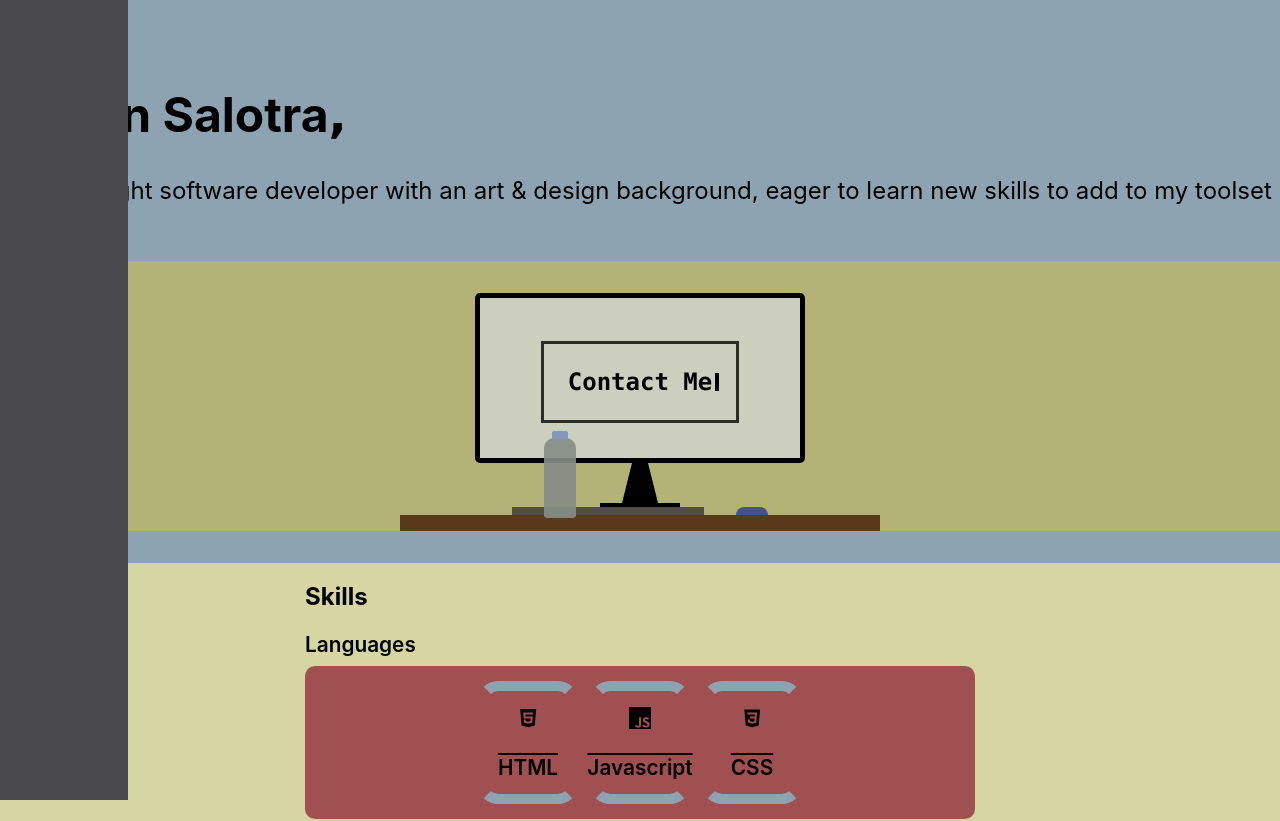
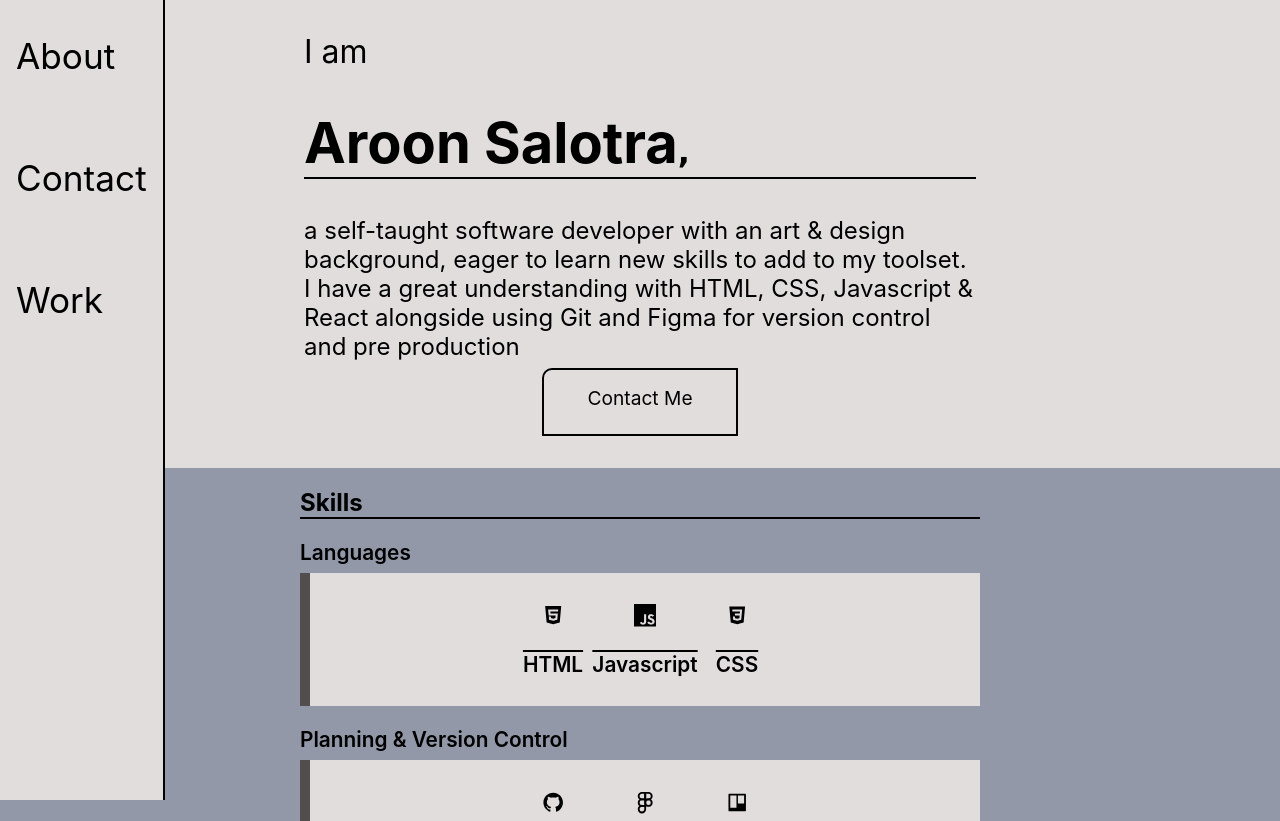
Before and after one commit to AroonSalotra/portfolio-website, a React (Create React App) app: page /contact in a window 1280 px wide. Shown: the top 821 px of the page. Built offline with nearby package versions, Linux system fonts and the light colour scheme.

Commit message:
layout design remade

```diff
--- a/src/About.jsx
+++ b/src/About.jsx
@@ -5,7 +5,7 @@ import Icons3 from "./Icons3";
 const About = () => {
     return (
         <div className="about-container">
-            <h2 className="text-left">Skills</h2>
+            <h2 className="sub-title">Skills</h2>
             <p>Languages</p>
             <Icons1 />
             <p>Planning & Version Control</p>
--- a/src/App.css
+++ b/src/App.css
@@ -1,9 +1,13 @@
 :root {
-  --clr-b: rgb(160, 80, 80);
+  /* --clr-b: rgb(160, 80, 80);
   --clr-a: rgb(141, 163, 177);
 
-  --clr-code-bg: rgb(182, 88, 88);
-  --clr-code-hl: rgb(87, 86, 86);
+  --clr-code-b: rgb(211, 185, 185);
+  --clr-code-hl: rgb(87, 86, 86); */
+
+
+  --clr-code-a: rgb(226, 221, 221);
+  --clr-code-b: rgb(146, 152, 168);
 }
 
 *, *::after *::before {
@@ -26,28 +30,44 @@ body {
   /* background: rgb(150, 143, 143); */
   /* margin: 0;
   padding: 0; */
-  text-align: center;
+  /* text-align: center; */
   font-family: -apple-system, BlinkMacSystemFont, 'Segoe UI', 'Roboto', 'Oxygen',
     'Ubuntu', 'Cantarell', 'Fira Sans', 'Droid Sans', 'Helvetica Neue',
     sans-serif;
+
+
   -webkit-font-smoothing: antialiased;
   -moz-osx-font-smoothing: grayscale;
-  background-color: rgb(214, 213, 164);
+  /* background-color: rgb(214, 213, 164); */
+  background: var(--clr-code-b);
 }
 
-.background-container {
+p, h1, h2, h3, h4 {
+  text-align: left;
 }
+
+.background-container {}
 
 .text-padding-s {
   /* width: 40rem; */
-  max-width: 40;
+  max-width: 42rem;
   margin: auto;
-  text-align: left;
-  padding-bottom: 2rem;
+  /* text-align: left; */
+  /* padding-bottom: 2rem; */
+  height: 23rem;
+}
+
+.text-padding-s :nth-child(1) {
+  font-size: 2rem;
+}
+
+.text-padding-s :nth-child(2) {
+  font-size: 3.5rem;
+  border-bottom: 2px solid black;
 }
 
 .intro-container {
-  background-color: var(--clr-a);
+  /* border-bottom: 3px solid rgb(3, 3, 3); */
 }
 
 .intro-content {
@@ -55,19 +75,18 @@ body {
   flex-direction: column;
   padding-bottom: 2rem;
   font-size: 1.5rem;
+  background: var(--clr-code-a);
 }
-
 
 .skills-container {
   display: flex;
   column-gap: .75rem;
   padding: 15px;
-  font-size: 1.5rem;
-  background: var(--clr-b);
+  background: var(--clr-code-a);
   justify-content: center;
   width: 40rem;
   margin: auto;
-  border-radius: 10px;
+  border-left: 10px solid rgb(82, 78, 78);
 }
 
 .skills-content {
@@ -75,23 +94,16 @@ body {
   flex-direction: column;
   align-items: center;
   padding-top: 1rem;
-  border-left: 10px solid transparent;
-  border-right: 10px solid transparent;
-  border-bottom: 10px solid var(--clr-a);
-  border-top: 10px solid var(--clr-a);
   border-radius: 20px;
   width: 5rem;
   font-size: 1.4rem;
 }
-
 
 .skills-content p {
   font-weight: 500;
   padding: 5px;
   text-decoration: overline 2px;
 }
-
-
 
 .emphasise-text {
   font-size: 3rem;
@@ -100,14 +112,30 @@ body {
 }
 
 .btn {
-  height: 4rem;
+  height: 3rem;
   width: 12rem;
-  background: var(--clr-a);
-  border: 3px solid rgb(17, 16, 16);
-  /* border-radius: 5px; */
+  /* border: 2px solid rgb(17, 16, 16); */
+  /* background: rgb(117, 113, 113); */
+  /* background: var(--clr-code-b); */
+  border: 2px solid black;
+  border-top-left-radius: 10px;
+  /* border-left: 7px solid black; */
   margin: auto;
+  /* margin-top: 3rem; */
   cursor: pointer;
 }
+
+.btn:hover {
+  background: rgb(174, 201, 166);
+}
+
+.btn, code {
+  padding-top: 1rem;
+}
+
+.btn:hover {}
+
+.contact-container {}
 
 .contact {
   position: absolute;
@@ -115,7 +143,7 @@ body {
   width: 12rem;
   font-weight: 600;
   font-family: source-code-pro, Menlo, Monaco, Consolas, 'Courier New',
-  monospace;
+    monospace;
   cursor: pointer;
   border: 3px solid rgba(5, 5, 5, 0.808);
 }
@@ -134,7 +162,7 @@ body {
   /* border: 3px solid black; */
   width: max-content;
   margin: auto;
-  text-align: left;
+  /* text-align: left; */
 }
 
 .about-container p {
@@ -144,20 +172,46 @@ body {
 }
 
 .sidebar {
-  width: 8rem;
-  background: rgb(74, 74, 78);
+  width: fit-content;
+  padding-right: 1rem;
+  background: var(--clr-code-a);
   height: 100vh;
   position: fixed;
+  border-right: 2px solid black;
 }
 
-.text-left {}
+.sidebar ul {
+  list-style: none;
+  font-size: 2.2rem;
+  padding-left: 1rem;
+  display: flex;
+  flex-direction: column;
+  gap: 5rem;
+}
+
+.sidebar ul li {
+  cursor: pointer;
+}
+
+.sub-title {
+  border-bottom: 2px solid black;
+  /* width: 15rem; */
+}
+
+.work-container {
+  height: 20rem;
+  background: var(--clr-code-a);
+  /* width: 50rem; */
+  margin: auto;
+  margin-top: 2rem;
+}
 
 .monitor-container {
   padding-top: 2rem;
   display: flex;
   flex-direction: column;
   align-items: center;
-  background: rgb(179, 179, 120);
+  /* background: rgb(179, 179, 120); */
 }
 
 .monitor-container>div {
@@ -203,7 +257,7 @@ body {
   height: 9.6rem;
   border-left: 30px solid var(--clr-code-hl);
   border-top: 7px solid var(--clr-code-hl);
-  background: var(--clr-code-bg);
+  background: var(--clr-code-b);
 }
 
 .screen-b-window {
@@ -212,7 +266,6 @@ body {
   background: rgb(212, 211, 197);
   border-top: 7px solid green;
 }
-
 
 .monitor-stand-b {
   width: 5rem;
--- a/src/App.js
+++ b/src/App.js
@@ -5,6 +5,7 @@ import Monitor from './Monitor';
 import About from "./About"
 import Sidebar from './Sidebar';
 import "./Responsive.css"
+import Work from './Work';
 
 
 function App() {
@@ -15,6 +16,7 @@ function App() {
       {/* <Monitor /> */}
       <About />
       {/* <Background /> */}
+      <Work />
     </div>
   );
 }
--- a/src/Contact.jsx
+++ b/src/Contact.jsx
@@ -2,7 +2,6 @@ const Contact = () => {
     return (
         <div className="contact-container">
             <p className="btn contact-text">Contact Me</p>
-            <code>Contact Me</code>
         </div>
     );
 }
--- a/src/Intro.jsx
+++ b/src/Intro.jsx
@@ -10,10 +10,12 @@ const Intro = () => {
                     <p>I am</p>
                     <h1>Aroon Salotra<span className="emphasise-text">,</span></h1>
                     <p>a self-taught software developer with an art & design background,
-                        eager to learn new skills to add to my toolset</p>
+                        eager to learn new skills to add to my toolset. I have a great understanding
+                        with HTML, CSS, Javascript & React alongside using Git and Figma for version
+                        control and pre production </p>
                 </div>
-                {/* <Contact/> */}
-                <Monitor />
+                <Contact />
+                {/* <Monitor /> */}
             </div>
             {/* <SkillIcons /> */}
         </div>
--- a/src/Sidebar.jsx
+++ b/src/Sidebar.jsx
@@ -1,9 +1,13 @@
 const Sidebar = () => {
     return (
         <div className="sidebar">
-
+            <ul>
+                <li>About</li>
+                <li>Contact</li>
+                <li>Work</li>
+            </ul>
         </div>
-     );
+    );
 }
 
 export default Sidebar;
--- /dev/null
+++ b/src/Work.jsx
@@ -0,0 +1,9 @@
+const Work = () => {
+    return (
+        <div className="work-container">
+            <h2 className="text-padding-s">View my work</h2>
+        </div>
+     );
+}
+
+export default Work;
```
